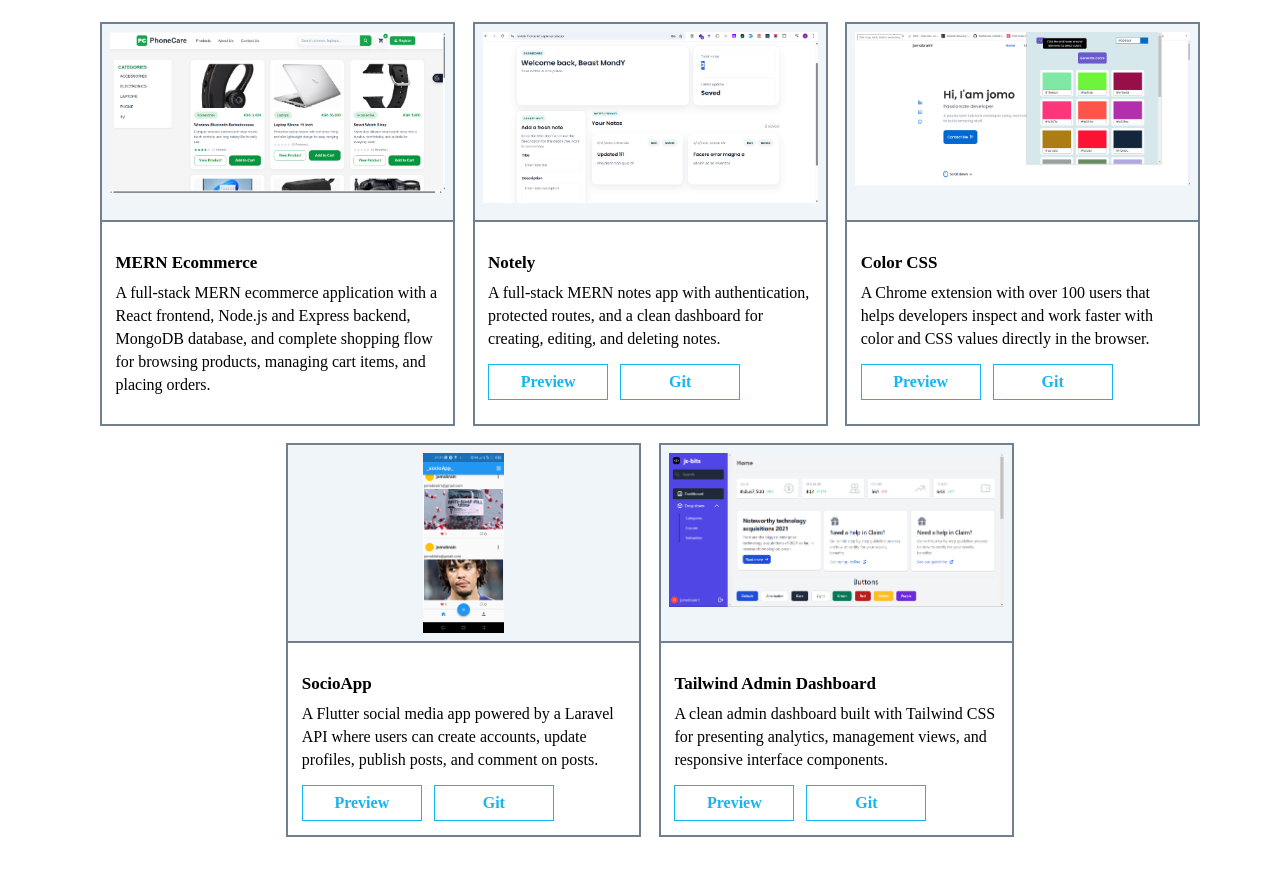
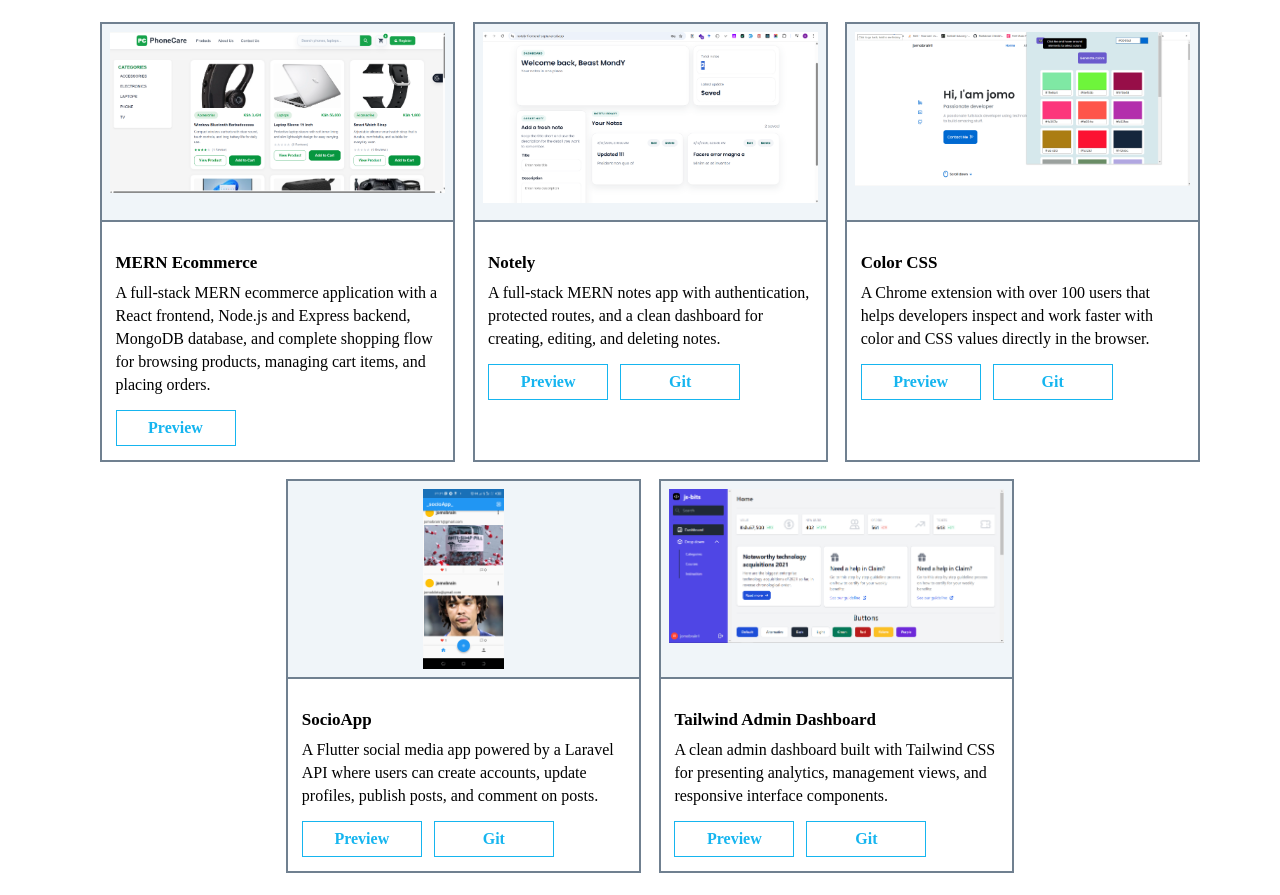
Before and after one commit to jomobrain1/portfolio, a plain HTML site: page includes/portfolio.html in a window 1280 px wide. Before the commit the page ends 859 px from the top, so only its background shows below. Drawn offline with Linux system fonts and the light colour scheme; files whose address does not match are found by name.

Commit message:
add ecommerce project

```diff
--- a/includes/portfolio.html
+++ b/includes/portfolio.html
@@ -11,6 +11,9 @@
             <p class="project-description">
               A full-stack MERN ecommerce application with a React frontend, Node.js and Express backend, MongoDB database, and complete shopping flow for browsing products, managing cart items, and placing orders.
             </p>
+            <div class="links">
+              <a class="about-btn" href="https://ecommerce-5hh1.vercel.app/" target="_blank" rel="noopener noreferrer">Preview</a>
+            </div>
           </div>
         </div>
 
```
